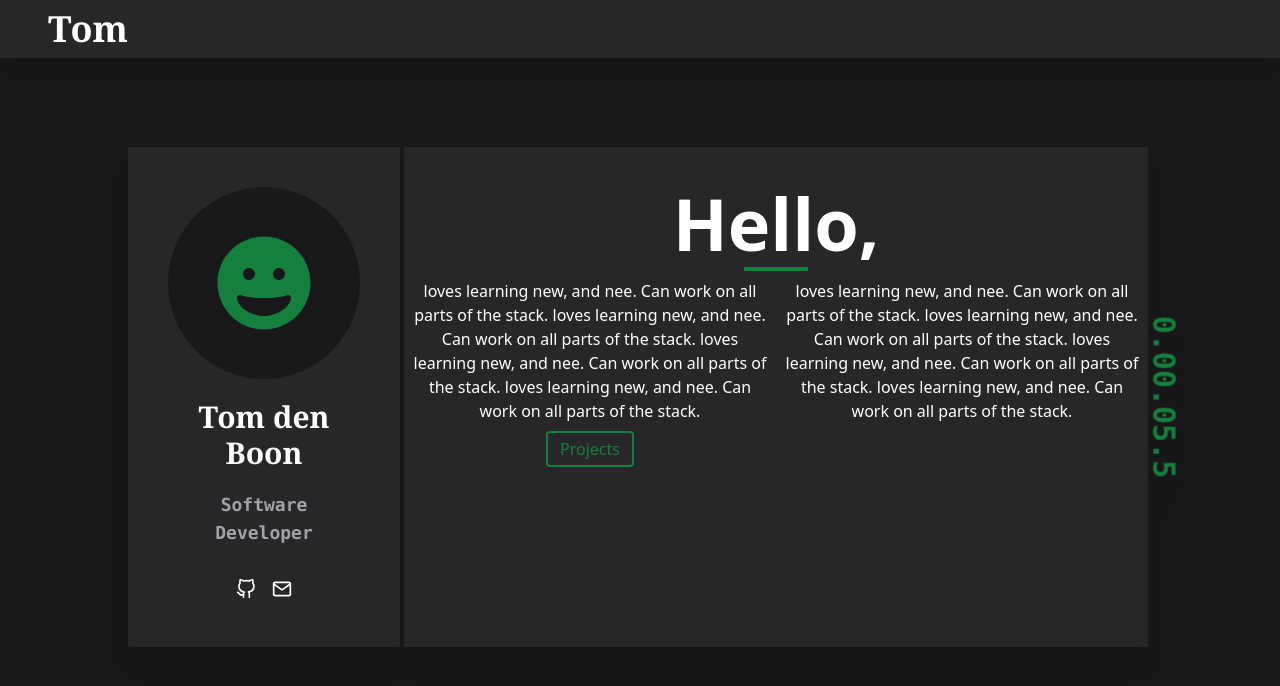
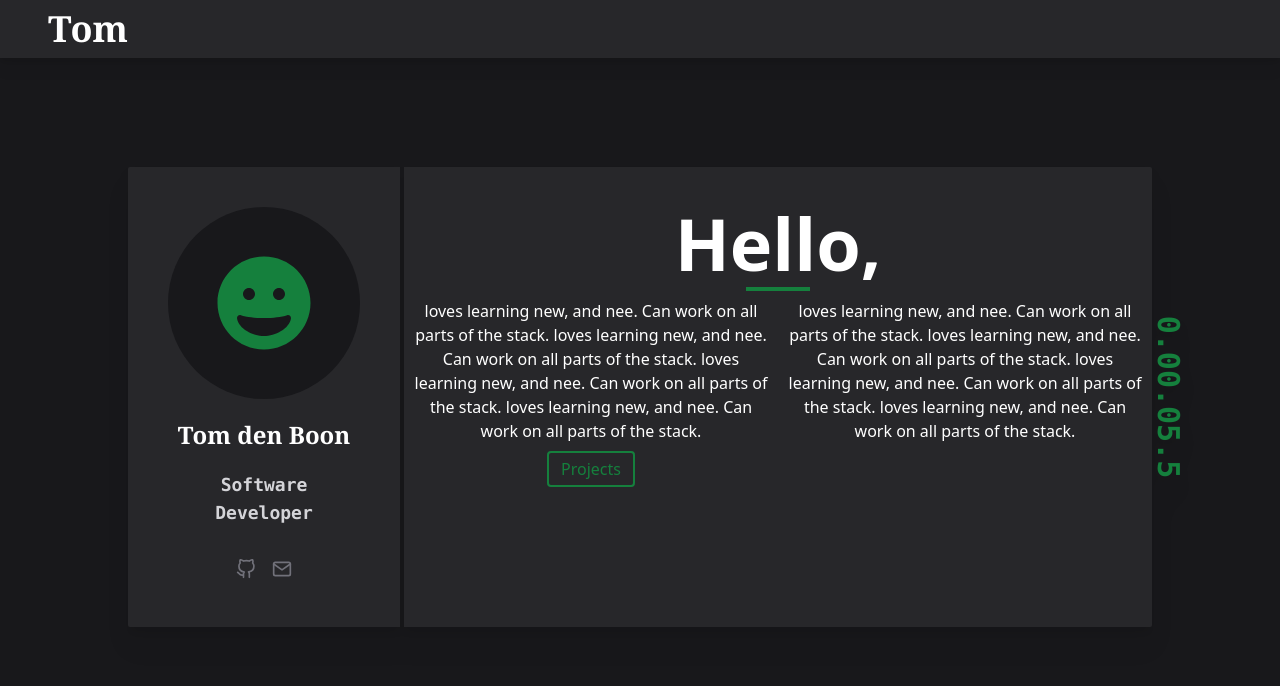
Before and after one commit to tomdenboon/portfolio-v1, a React (Create React App) app: page / in a window 1280 px wide. Shown: the top 686 px of the page. Built offline with nearby package versions, Linux system fonts and the light colour scheme.

Commit message:
fixed personcard styling

```diff
--- a/src/components/personCard/IconRow.js
+++ b/src/components/personCard/IconRow.js
@@ -4,7 +4,7 @@ import HoverUpWrapper from "../wrappers/HoverUpWrapper";
 
 function IconRow() {
   return (
-    <div className="flex mt-5 text-xl">
+    <div className="flex mt-5 text-xl text-gray-500">
       <div className="hover:text-green-700 m-2 transform duration-100">
         <a
           href="https://github.com/tomdenboon"
--- a/src/components/personCard/PersonCard.js
+++ b/src/components/personCard/PersonCard.js
@@ -10,7 +10,6 @@ function PersonCard() {
     >
       <PersonCardLeft />
       <PersonCardRight />
-      <div className="pb-16"></div>
     </div>
   );
 }
--- a/src/components/personCard/PersonCardLeft.js
+++ b/src/components/personCard/PersonCardLeft.js
@@ -20,10 +20,10 @@ function PersonCardLeft() {
         >
           {isHoveredSmiley ? <FaGrinWink /> : <FaGrin />}
         </div>
-        <div className="flex mt-5 font-serif text-3xl font-black text-center">
+        <div className="flex flex-col mt-5 font-serif text-2xl font-black text-center">
           Tom den Boon
         </div>
-        <div className="flex mt-5 font-mono text-lg font-black text-center text-gray-400">
+        <div className="flex mt-5 font-mono text-lg font-black text-center text-gray-300">
           Software Developer
         </div>
         <IconRow />
```
